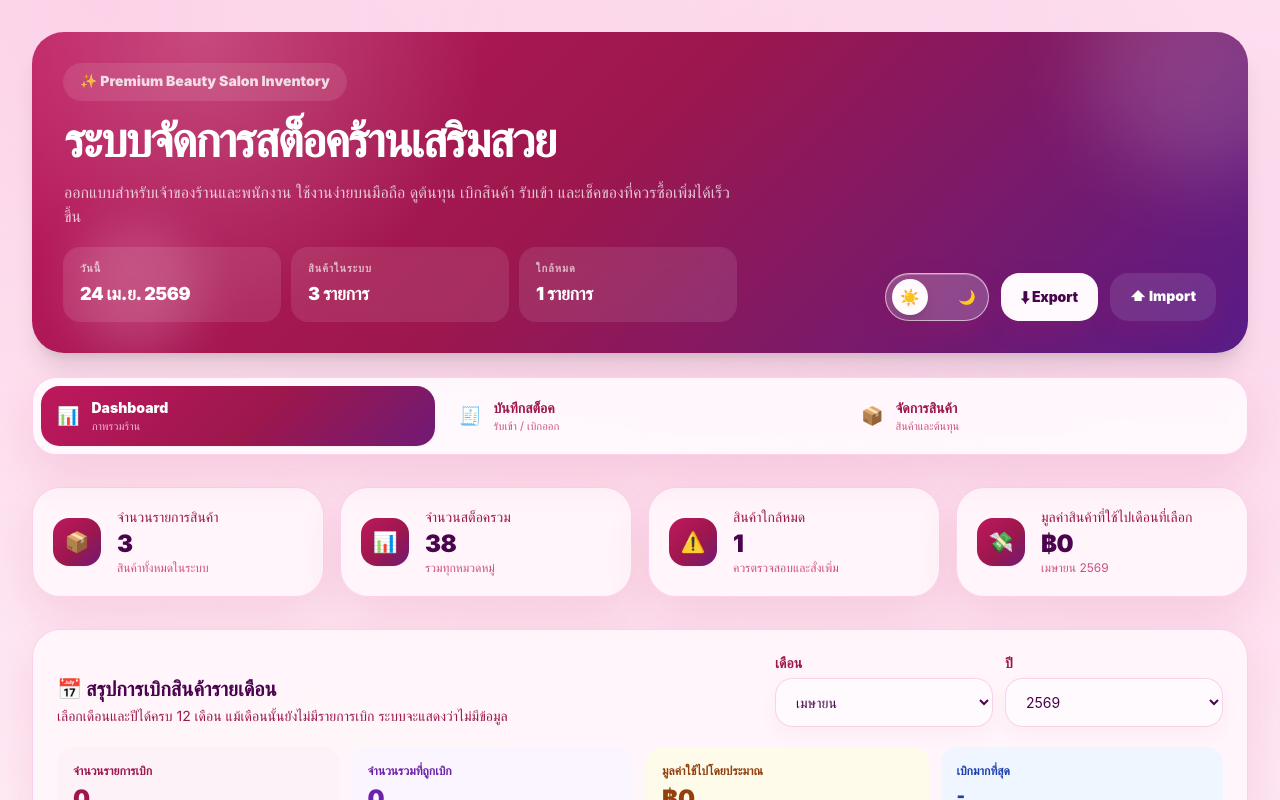
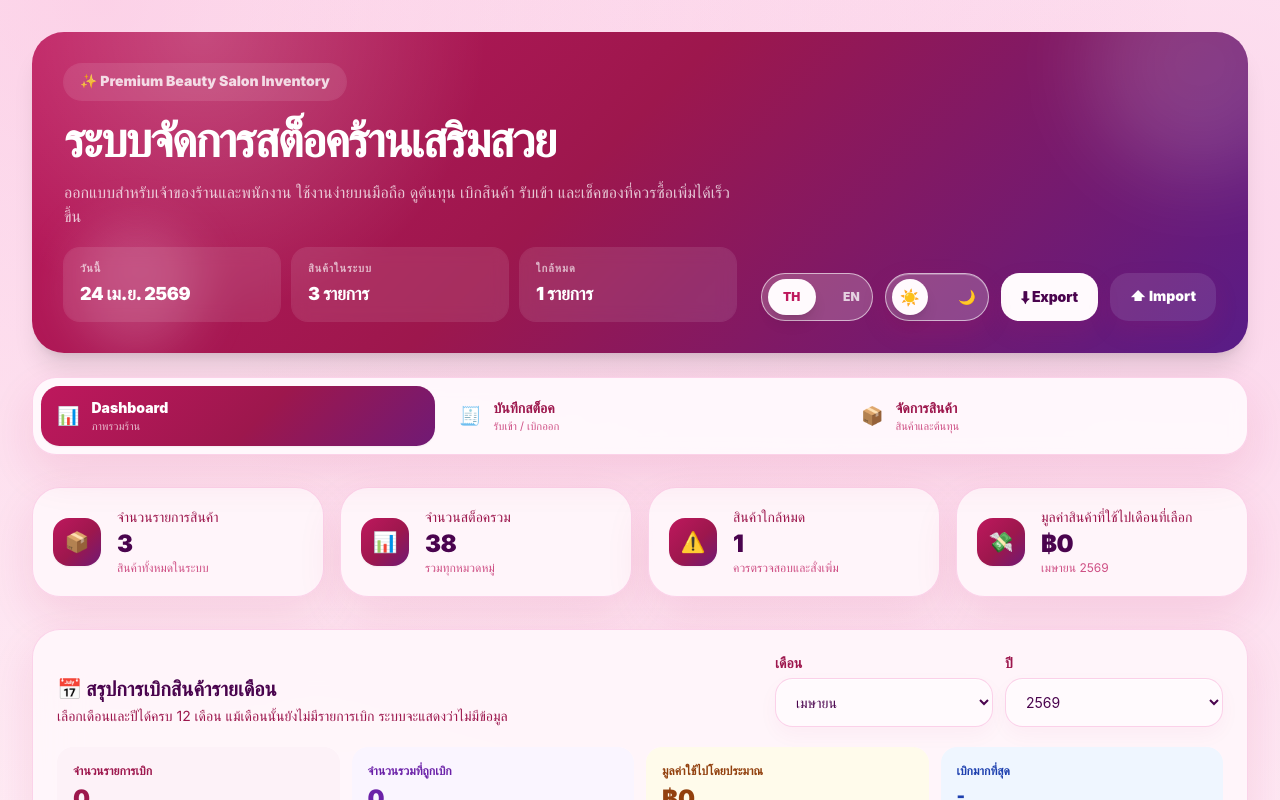
Before and after one commit to 60massmedia-ship-it/beauty-salon-inventory, a React (Vite) app: page / in a window 1280 px wide. Shown: the top 800 px of the page. Built offline with nearby package versions, Linux system fonts and the light colour scheme.

Commit message:
Add Thai English language toggle to app header

```diff
--- a/src/AppSplit.jsx
+++ b/src/AppSplit.jsx
@@ -5,6 +5,7 @@ import ProductPage from './components/ProductPage.jsx';
 import { Button, Modal } from './components/ui.jsx';
 import { STORAGE_KEYS } from './data/constants.js';
 import { exportCsv, exportJson } from './lib/export.js';
+import { LANGUAGE_STORAGE_KEY, useAutoTranslate } from './lib/language.js';
 import {
   getCostStats,
   normalizeCostHistory,
@@ -34,6 +35,15 @@ function readThemeMode() {
   }
 }
 
+function readLanguageMode() {
+  try {
+    const value = localStorage.getItem(LANGUAGE_STORAGE_KEY);
+    return value === 'en' ? 'en' : 'th';
+  } catch {
+    return 'th';
+  }
+}
+
 function ThemeToggle({ themeMode, onToggle }) {
   const isNight = themeMode === 'night';
   return (
@@ -48,6 +58,25 @@ function ThemeToggle({ themeMode, onToggle }) {
       <span className="absolute right-3 text-sm font-black transition-opacity duration-300">🌙</span>
       <span className={`theme-toggle-thumb relative z-10 flex h-9 w-9 items-center justify-center rounded-full bg-white text-base shadow-lg transition-transform duration-300 ${isNight ? 'translate-x-[55px]' : 'translate-x-0'}`}>
         {isNight ? '🌙' : '☀️'}
+      </span>
+    </button>
+  );
+}
+
+function LanguageToggle({ languageMode, onToggle }) {
+  const isEnglish = languageMode === 'en';
+  return (
+    <button
+      type="button"
+      onClick={onToggle}
+      aria-pressed={isEnglish}
+      aria-label={isEnglish ? 'Switch to Thai language' : 'Switch to English language'}
+      className={`language-toggle relative inline-flex h-12 w-[112px] shrink-0 items-center rounded-full border p-1.5 transition-all duration-300 ${isEnglish ? 'is-en border-white/40 bg-white/20' : 'border-white/60 bg-white/20'}`}
+    >
+      <span className="absolute left-3 text-xs font-black text-white/75">TH</span>
+      <span className="absolute right-3 text-xs font-black text-white/75">EN</span>
+      <span className={`language-toggle-thumb relative z-10 flex h-9 w-12 items-center justify-center rounded-full bg-white text-xs font-black text-pink-700 shadow-lg transition-transform duration-300 ${isEnglish ? 'translate-x-[49px]' : 'translate-x-0'}`}>
+        {isEnglish ? 'EN' : 'TH'}
       </span>
     </button>
   );
@@ -69,6 +98,8 @@ export default function BeautySalonInventoryApp() {
   const [activeTab, setActiveTab] = useState('dashboard');
   const [showExportMenu, setShowExportMenu] = useState(false);
   const [themeMode, setThemeMode] = useState(readThemeMode);
+  const [languageMode, setLanguageMode] = useState(readLanguageMode);
+  useAutoTranslate(languageMode);
 
   useEffect(() => {
     localStorage.setItem(STORAGE_KEYS.products, JSON.stringify(products));
@@ -86,6 +117,10 @@ export default function BeautySalonInventoryApp() {
     localStorage.setItem(THEME_STORAGE_KEY, themeMode);
   }, [themeMode]);
 
+  useEffect(() => {
+    localStorage.setItem(LANGUAGE_STORAGE_KEY, languageMode);
+  }, [languageMode]);
+
   const tabs = [
     { id: 'dashboard', label: 'Dashboard', icon: '📊', helper: 'ภาพรวมร้าน' },
     { id: 'stock', label: 'บันทึกสต็อค', icon: '🧾', helper: 'รับเข้า / เบิกออก' },
@@ -93,7 +128,7 @@ export default function BeautySalonInventoryApp() {
   ];
 
   const lowStockCount = products.filter((product) => Number(product.stock || 0) <= Number(product.minStock || 0)).length;
-  const todayLabel = new Date().toLocaleDateString('th-TH', { dateStyle: 'medium' });
+  const todayLabel = new Date().toLocaleDateString(languageMode === 'en' ? 'en-US' : 'th-TH', { dateStyle: 'medium' });
 
   const exportData = () => {
     exportJson(`beauty-salon-inventory-${new Date().toISOString().slice(0, 10)}.json`, {
@@ -130,7 +165,7 @@ export default function BeautySalonInventoryApp() {
     exportCsv(`beauty-salon-transactions-${new Date().toISOString().slice(0, 10)}.csv`, [
       ['วันที่', 'สินค้า', 'ประเภท', 'จำนวน', 'เหตุผล'],
       ...transactions.map((item) => [
-        new Date(item.createdAt).toLocaleString('th-TH', { dateStyle: 'medium', timeStyle: 'short' }),
+        new Date(item.createdAt).toLocaleString(languageMode === 'en' ? 'en-US' : 'th-TH', { dateStyle: 'medium', timeStyle: 'short' }),
         item.productName,
         item.type,
         item.quantity,
@@ -143,7 +178,7 @@ export default function BeautySalonInventoryApp() {
     exportCsv(`beauty-salon-cost-history-${new Date().toISOString().slice(0, 10)}.csv`, [
       ['วันที่', 'สินค้า', 'จำนวนเข้า', 'ต้นทุนต่อหน่วย', 'ซัพพลายเออร์', 'หมายเหตุ'],
       ...costHistory.map((item) => [
-        new Date(item.createdAt).toLocaleString('th-TH', { dateStyle: 'medium', timeStyle: 'short' }),
+        new Date(item.createdAt).toLocaleString(languageMode === 'en' ? 'en-US' : 'th-TH', { dateStyle: 'medium', timeStyle: 'short' }),
         item.productName,
         item.quantity,
         item.unitCost,
@@ -170,7 +205,7 @@ export default function BeautySalonInventoryApp() {
         setTransactions(Array.isArray(data.transactions) ? data.transactions : []);
         setCostHistory(normalizeCostHistory(data.costHistory || []));
       } catch {
-        window.alert('ไฟล์ไม่ถูกต้อง กรุณาใช้ไฟล์ JSON ที่ Export จากระบบนี้');
+        window.alert(languageMode === 'en' ? 'Invalid file. Please use a JSON file exported from this system.' : 'ไฟล์ไม่ถูกต้อง กรุณาใช้ไฟล์ JSON ที่ Export จากระบบนี้');
       }
     };
     reader.readAsText(file);
@@ -196,6 +231,7 @@ export default function BeautySalonInventoryApp() {
               </div>
             </div>
             <div className="flex flex-wrap items-center gap-3 lg:justify-end">
+              <LanguageToggle languageMode={languageMode} onToggle={() => setLanguageMode((mode) => (mode === 'th' ? 'en' : 'th'))} />
               <ThemeToggle themeMode={themeMode} onToggle={() => setThemeMode((mode) => (mode === 'day' ? 'night' : 'day'))} />
               <Button className="bg-white text-neutral-950 hover:bg-neutral-100" onClick={() => setShowExportMenu(true)}>⬇ Export</Button>
               <label className="premium-button inline-flex min-h-[48px] cursor-pointer items-center justify-center rounded-[1.15rem] bg-white/10 px-5 py-3 text-sm font-black text-white ring-1 ring-white/15 transition hover:-translate-y-0.5 hover:bg-white/20 active:scale-[0.98]">
```
